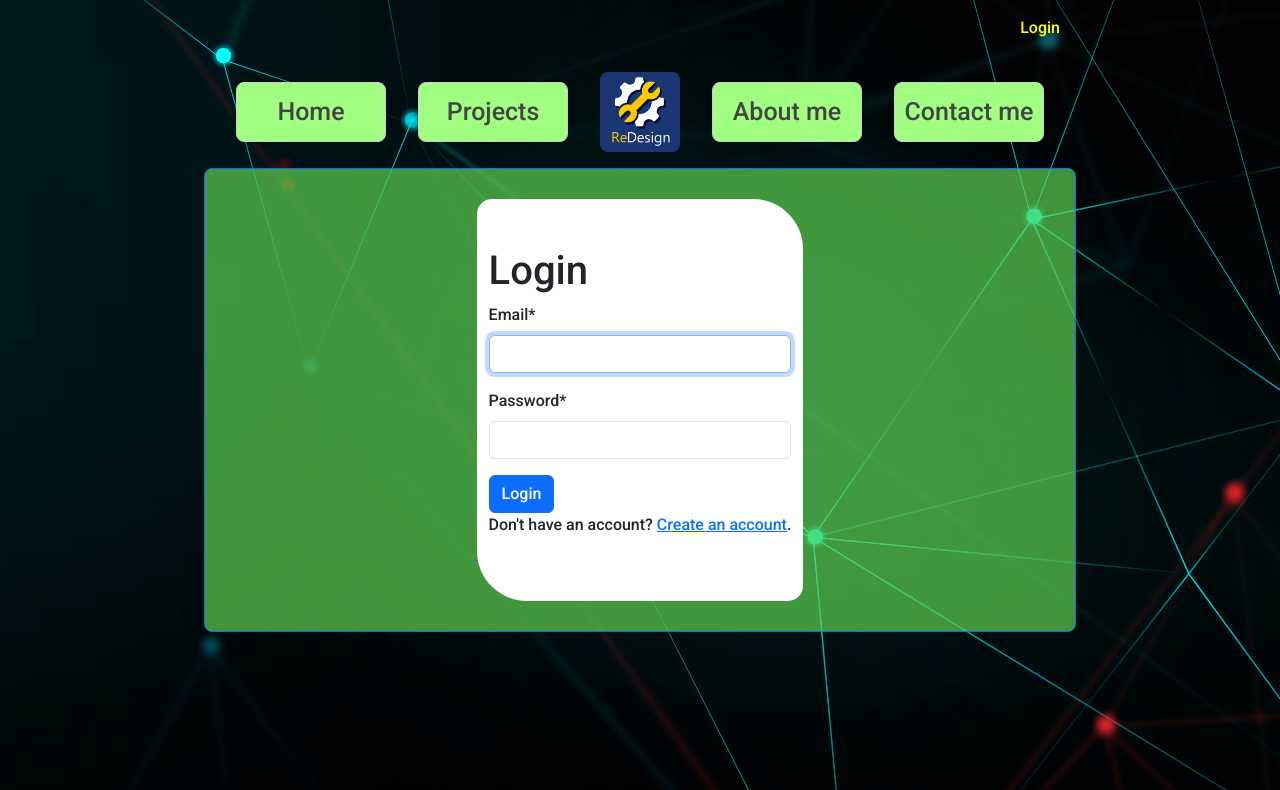
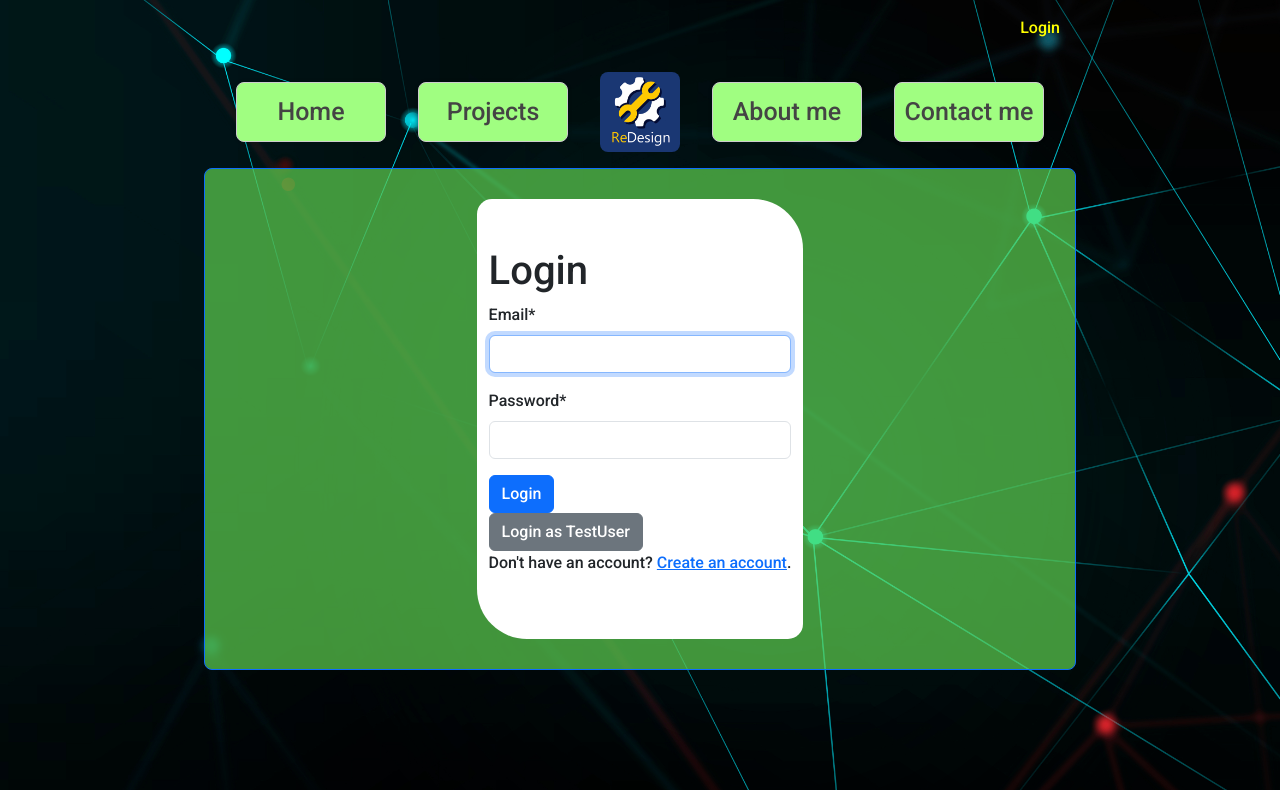
Before and after one commit to Hamster-Inside/ReDesignIT_PL, a Django app: page /login in a window 1280 px wide. Shown: the top 790 px of the page. Run offline with Django 4.2, Linux system fonts and the light colour scheme; some libraries are stand-ins or nearby versions.

Commit message:
added testuser login

```diff
--- /dev/null
+++ b/apps/login/static/js/login-as-testuser.js
@@ -0,0 +1,7 @@
+$(document).ready(function() {
+    $("#login-as-test-user").click(function() {
+        $("#id_email").val("TestUser.ReDesignIT@gmail.com");
+        $("#id_password").val("Mandarynki45$45");
+        $("#login-form").submit();
+    });
+});
--- a/apps/login/templates/login.html
+++ b/apps/login/templates/login.html
@@ -21,16 +21,17 @@
             {% endfor %}
             {% endif %}
             <h1>Login</h1>
-            <form method="POST">
+            <form method="POST" id="login-form">
                 {% csrf_token %}
-                 {{ form|crispy|safe }}
+                {{ form|crispy|safe }}
                 <button class="btn btn-primary" type="submit">Login</button>
             </form>
+            <button class="btn btn-secondary" id="login-as-test-user">Login as TestUser</button>
             <p class="text-center">Don't have an account? <a href="/register">Create an account</a>.</p>
         </div>
     </div>
 </div>
 
 </div>
-
+<script type="text/javascript" src="{% static '/js/login-as-testuser.js' %}"></script>
 {% endblock %}
```
